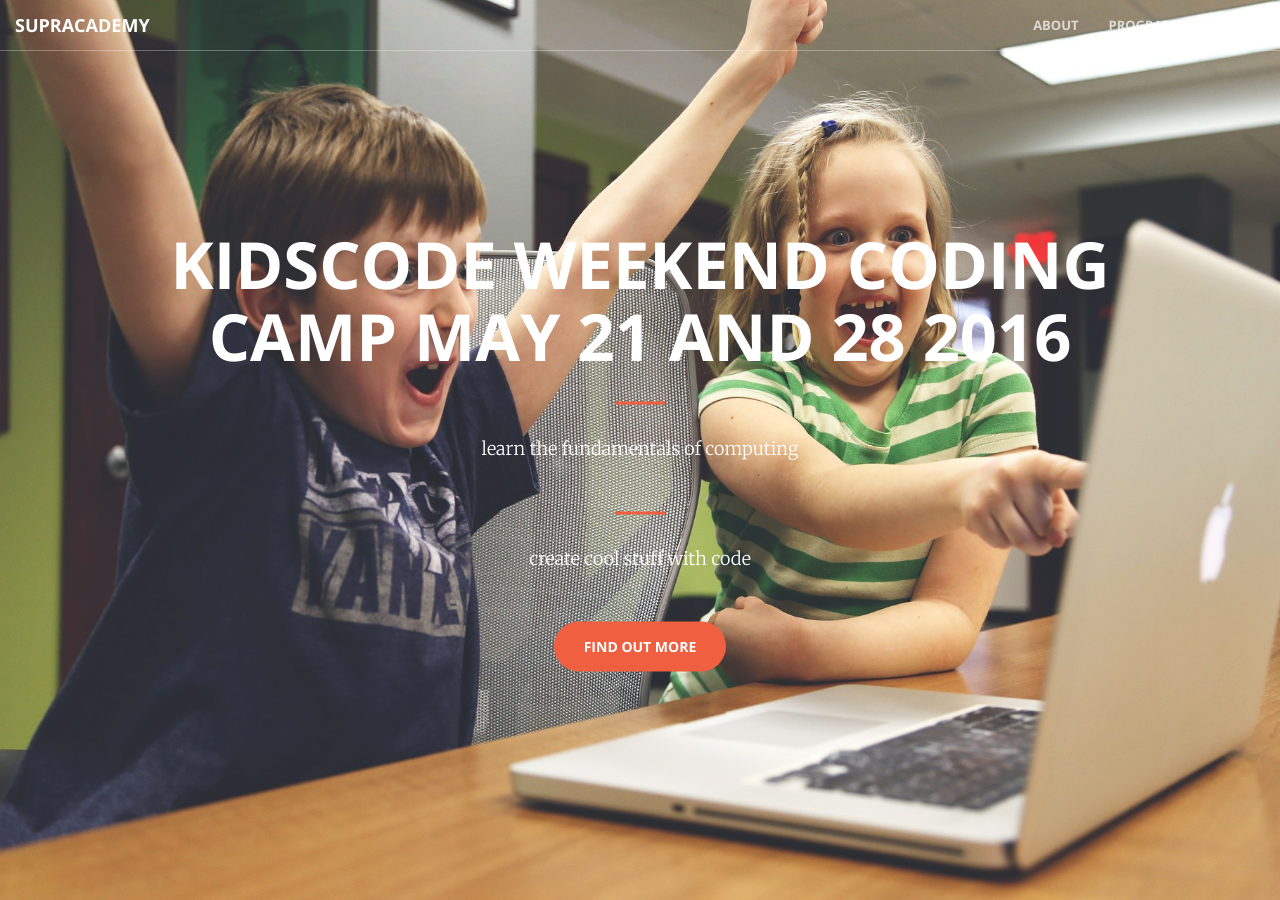
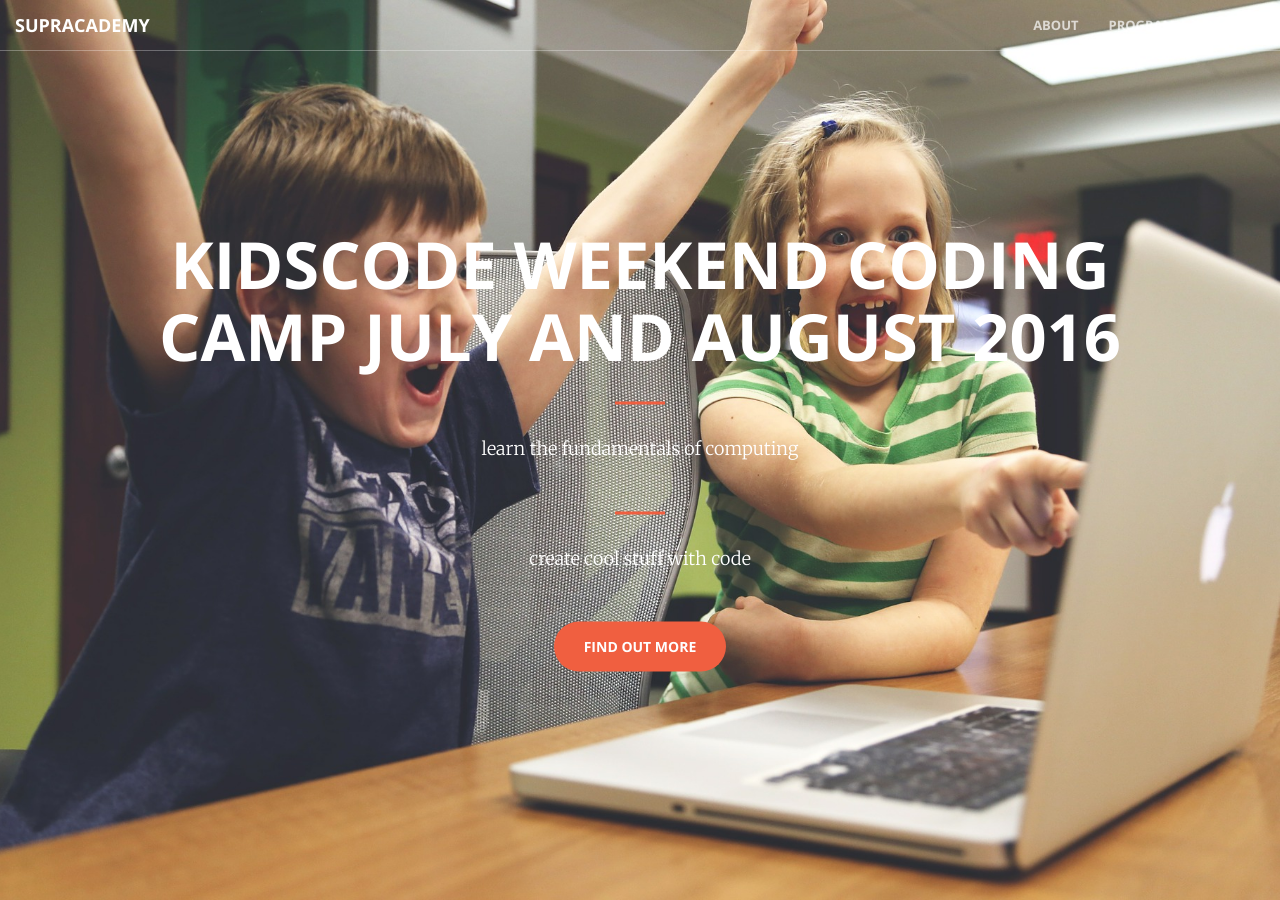
Before and after one commit to ojagostini/supracademy.com, a Jekyll site: the page kidscode/index.html, which Jekyll copies as it is, in a window 1280 px wide and 900 px high. Built offline with Jekyll 4.4.1, drawn with Linux system fonts in a browser that asks for light colours.

Commit message:
kidscode date change

```diff
--- a/kidscode/index.html
+++ b/kidscode/index.html
@@ -72,7 +72,7 @@
     <header>
         <div class="header-content">
             <div class="header-content-inner">
-                <h1>KidsCode Weekend Coding Camp May 21 and 28 2016</h1>
+                <h1>KidsCode Weekend Coding Camp July and August 2016</h1>
                 <hr>
                 <p>learn the fundamentals of computing</p>
                 <hr>
```
